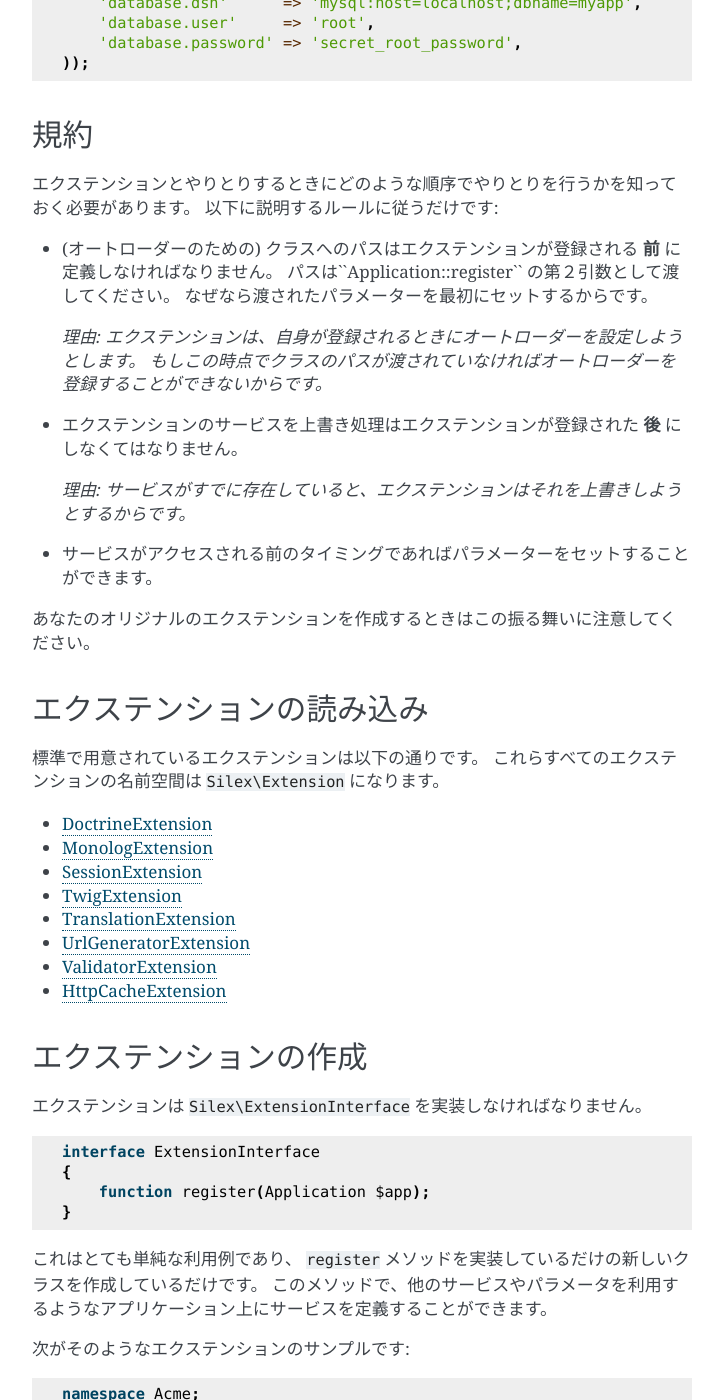
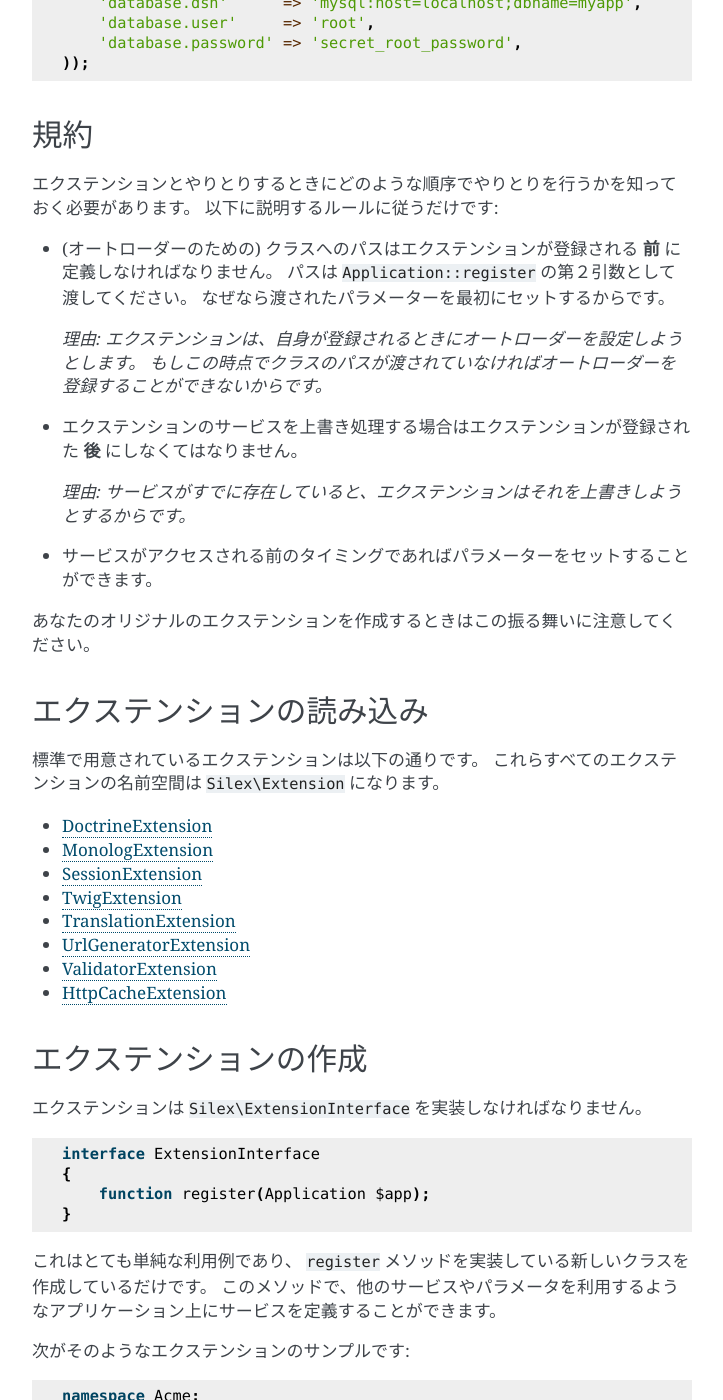
Before and after one commit to brtriver/silex-doc-ja, a Sphinx documentation site: the page built from doc/extensions.rst, in a window 1280 px wide and 1400 px high, scrolled down 497 px. Shown: the whole window, without its empty margins (388-1111 px from the left). Built offline with Sphinx 7.4.7, drawn with Linux system fonts in a browser that asks for light colours; some of the changed text lies outside the part shown.

Commit message:
fixed: typo in extensions.rst

```diff
--- a/doc/extensions.rst
+++ b/doc/extensions.rst
@@ -31,13 +31,13 @@ Silex はエクステンションのためのインターフェースを提供
 以下に説明するルールに従うだけです:
 
 * (オートローダーのための) クラスへのパスはエクステンションが登録される **前** に定義しなければなりません。
-  パスは``Application::register`` の第２引数として渡してください。
+  パスは ``Application::register`` の第２引数として渡してください。
   なぜなら渡されたパラメーターを最初にセットするからです。
 
   *理由: エクステンションは、自身が登録されるときにオートローダーを設定しようとします。
   もしこの時点でクラスのパスが渡されていなければオートローダーを登録することができないからです。*
 
-* エクステンションのサービスを上書き処理はエクステンションが登録された **後** にしなくてはなりません。
+* エクステンションのサービスを上書き処理する場合はエクステンションが登録された **後** にしなくてはなりません。
 
   *理由: サービスがすでに存在していると、エクステンションはそれを上書きしようとするからです。*
 
@@ -72,7 +72,7 @@ Silex はエクステンションのためのインターフェースを提供
         function register(Application $app);
     }
 
-これはとても単純な利用例であり、 ``register`` メソッドを実装しているだけの新しいクラスを作成しているだけです。
+これはとても単純な利用例であり、 ``register`` メソッドを実装している新しいクラスを作成しているだけです。
 このメソッドで、他のサービスやパラメータを利用するようなアプリケーション上にサービスを定義することができます。
 
 次がそのようなエクステンションのサンプルです::
@@ -119,7 +119,7 @@ $name を引数としてとり、 ``hello.default_name`` を返してくれま
 
 ``MonologExtension`` や ``TwigExtension`` を見てもらえばわかるように、エクステンションは外部ライブラリを簡単に利用できる仕組みです。
 ごく普通のライブラリで、 `PSR-0 Naming Standard <http://groups.google.com/group/php-standards/web/psr-0-final-proposal>`_
-やPEARの命名ルールに準拠しているのであれば、 ``UniversalClassLoader`` を使ったクラスの自動読み込みが可能です。
+や PEAR の命名ルールに準拠しているのであれば、 ``UniversalClassLoader`` を使ったクラスの自動読み込みが可能です。
 
 *Services* の章で説明したように、 *autoloader* サービスによってこのようなクラスの自動読み込みが行われます。
 
```
Also changed, not shown: other parts of doc/extensions.rst (+1 -1 lines).
